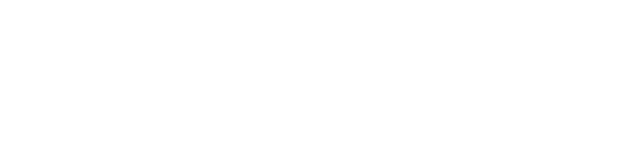
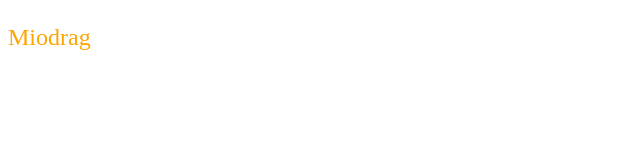
Before and after one commit to miodragpetrovic/JavaScript-V2, a plain HTML site: page Predavanje_7/index.html in a window 1280 px wide. Shown: the whole page, without its empty margins (0-640 px from the left). Drawn offline with Linux system fonts and the light colour scheme.

Commit message:
Predavanje 7

```diff
--- a/Predavanje_7/index.html
+++ b/Predavanje_7/index.html
@@ -6,6 +6,7 @@
 		<title>Document</title>
 	</head>
 	<body>
+		<p id="name">Miodrag</p>
 		<script src="script.js"></script>
 	</body>
 </html>
--- a/Predavanje_7/script.js
+++ b/Predavanje_7/script.js
@@ -0,0 +1,6 @@
+let nameColor = document.getElementById("name");
+
+nameColor.style.color = "orange";
+nameColor.style.fontSize = "x-large";
+
+// Vezba
```
